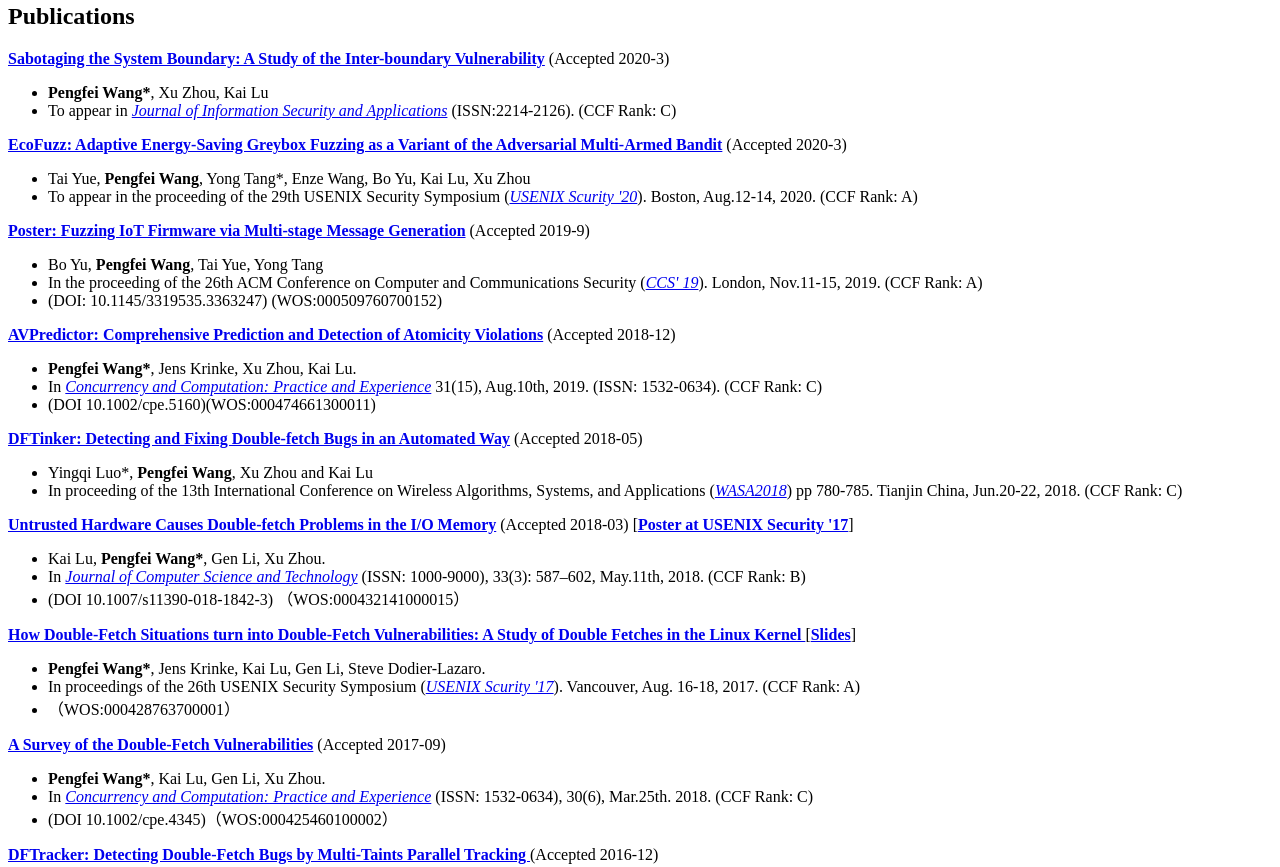
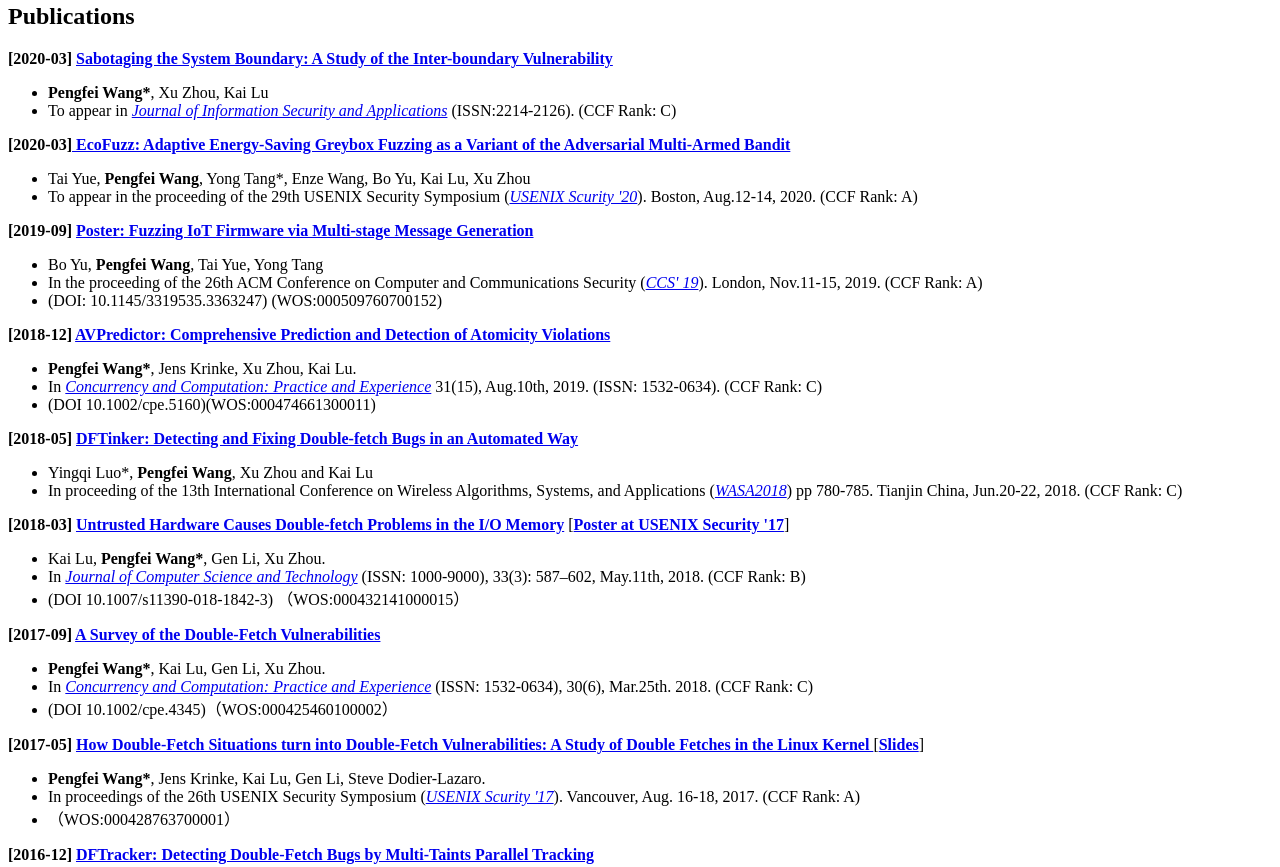
Before and after one commit to wpengfei/wpengfei.github.io, a plain HTML site: page index.html in a window 1280 px wide. Shown: the part 1116-1983 px from the top of the page. Drawn offline with Linux system fonts and the light colour scheme.

Commit message:
date format

```diff
--- a/index.html
+++ b/index.html
@@ -8,8 +8,8 @@
 <body>
 <h1><img src="王鹏飞2.jpg" alt="" name="imgPlaceHolder" width="351" height="421" id="imgPlaceHolder" align="texttop" /></h1>
 <h1><strong>Pengfei Wang (王鹏飞)</strong> @NUDT</h1>
-<p> <strong>Assistant Professor of <em>Department of Network and Cyber Security, </em></strong><em><strong>National University of Defense Technology</strong></em><strong>, Changsha, China.</strong></p>
-<p><strong>Researcher of <em>Intelligent and Parallel Analysis of Software Security Lab</em> (iPass Lab) of Hunan Province.</strong></p>
+<p> <strong>Assistant Professor of <em>Department of Network and Cyber Security, </em></strong><em><strong>National University of Defense Technology</strong></em><strong>.</strong></p>
+<p><strong>Researcher of <em>Intelligent and Parallel Analysis of Software Security Key Lab</em>  (iPASS) of Hunan Province.</strong></p>
 <p><strong>Member of <em><a href="http://www.hunter-ht.cn/home/#">Hunter Security Group</a></em>.</strong></p>
 <h2><br />
 Contact<strong>：</strong></h2>
@@ -35,55 +35,54 @@
   <li>2018, reviewer of Software Quality Journal (ISSN 1573-1367)</li>
 </ul>
 <h2>Publications</h2>
-<p><strong><a href="iothunter-final.pdf">Sabotaging the System Boundary: A Study of the Inter-boundary Vulnerability</a></strong> (Accepted 2020-3)</p>
+<p><strong>[2020-03] <a href="iothunter-final.pdf">Sabotaging the System Boundary: A Study of the Inter-boundary Vulnerability</a></strong></p>
 <ul>
   <li><strong>Pengfei Wang*</strong>, Xu Zhou,  Kai Lu</li>
   <li>To appear in <a href="https://www.sciencedirect.com/journal/journal-of-information-security-and-applications"><em>Journal of Information Security and Applications</em></a> (ISSN:2214-2126). (CCF Rank: C)</li>
 </ul>
-<p><strong><a href="sec20fall-final226.pdf">EcoFuzz: Adaptive Energy-Saving Greybox Fuzzing as a Variant of the Adversarial Multi-Armed Bandit</a></strong> (Accepted 2020-3)</p>
+<p><strong>[2020-03]<a href="iothunter-final.pdf"> EcoFuzz: Adaptive Energy-Saving Greybox Fuzzing as a Variant of the Adversarial Multi-Armed Bandit</a></strong></p>
 <ul>
   <li>Tai Yue, <strong>Pengfei Wang</strong>, Yong Tang*, Enze Wang, Bo Yu, Kai Lu, Xu Zhou</li>
   <li>To appear in the proceeding of the 29th USENIX Security Symposium (<a href="https://www.usenix.org/conference/usenixsecurity17"><em>USENIX Scurity '20</em></a>). Boston, Aug.12-14, 2020. (CCF Rank: A)</li>
 </ul>
 
-<p><strong><a href="iothunter-final.pdf">Poster: Fuzzing IoT Firmware via Multi-stage Message Generation</a></strong> (Accepted 2019-9)</p>
+<p><strong>[2019-09] <a href="iothunter-final.pdf">Poster: Fuzzing IoT Firmware via Multi-stage Message Generation</a></strong></p>
 <ul>
   <li>Bo Yu, <strong>Pengfei Wang</strong>, Tai Yue, Yong Tang</li>
   <li>In the proceeding of the 26th ACM Conference on Computer and Communications Security (<a href="https://www.sigsac.org/ccs/CCS2019/"><em>CCS' 19</em></a>). London, Nov.11-15, 2019. (CCF Rank: A)</li>
   <li>(DOI: 10.1145/3319535.3363247) (WOS:000509760700152)</li>
 </ul>
-<p><a href="cpe19-accepted.pdf"><strong>AVPredictor: Comprehensive Prediction and Detection of Atomicity Violations</strong></a> (Accepted 2018-12) </p>
+<p><strong>[2018-12] </strong><a href="cpe19-accepted.pdf"><strong>AVPredictor: Comprehensive Prediction and Detection of Atomicity Violations</strong></a></p>
 <ul>
   <li><strong>Pengfei Wang*</strong>, Jens Krinke, Xu Zhou, Kai Lu.</li>
   <li>In <a href="https://onlinelibrary.wiley.com/journal/15320634"><em>Concurrency and Computation: Practice and Experience</em></a> 31(15), Aug.10th, 2019. (ISSN: <span id="issn2">1532-0634</span>). (CCF Rank: C)</li>
   <li>(DOI  10.1002/cpe.5160)(WOS:000474661300011)</li>
 
 </ul>
-<p><a href="wasa2018.pdf"><strong>DFTinker: Detecting and Fixing Double-fetch Bugs in an Automated Way</strong></a>  (Accepted 2018-05) </p>
+<p><strong>[2018-05] </strong><a href="sec20fall-final226.pdf"><strong>DFTinker: Detecting and Fixing Double-fetch Bugs in an Automated Way</strong></a></p>
 <ul>
   <li>Yingqi Luo*, <strong>Pengfei Wang</strong>, Xu Zhou and Kai Lu</li>
   <li>In proceeding of the 13th International Conference on Wireless Algorithms, Systems, and Applications (<a href="http://wasa-conference.org/WASA2018/"><em>WASA2018</em></a>) pp 780-785. Tianjin China, Jun.20-22, 2018. (CCF Rank: C)</li>
 </ul>
-<p><a href="jcst-final.pdf"><strong>Untrusted Hardware Causes Double-fetch Problems in the I/O Memory</strong></a> (Accepted 2018-03) [<a href="conference_poster_final-2.pdf"><strong>Poster at USENIX Security '17</strong></a>]</p>
+<p><strong>[2018-03] </strong><a href="jcst-final.pdf"><strong>Untrusted Hardware Causes Double-fetch Problems in the I/O Memory</strong></a> [<a href="conference_poster_final-2.pdf"><strong>Poster at USENIX Security '17</strong></a>]</p>
 <ul>
   <li> Kai Lu, <strong>Pengfei Wang*</strong>, Gen Li, Xu Zhou.</li>
   <li>In <a href="http://jcst.ict.ac.cn:8080/jcst/EN/volumn/home.shtml"><em>Journal of Computer Science and Technology</em></a> (ISSN: 1000-9000), 33(3): 587–602, May.11th, 2018.  (CCF Rank: B)</li>
   <li>(DOI  10.1007/s11390-018-1842-3) （WOS:000432141000015）</li>
 </ul>
-<p><a href="https://www.usenix.org/system/files/conference/usenixsecurity17/sec17-wang.pdf"><strong>How Double-Fetch Situations turn into Double-Fetch Vulnerabilities: A Study of Double Fetches in the Linux Kernel </strong></a>[<a href="track1-double fetch.pptx"><strong>Slides</strong></a>]</p>
-<ul>
-  <li><strong>Pengfei Wang*</strong>, Jens Krinke, Kai Lu, Gen Li, Steve Dodier-Lazaro.
-  </li>
-  <li>In proceedings of the 26th USENIX Security Symposium (<a href="https://www.usenix.org/conference/usenixsecurity17"><em>USENIX Scurity '17</em></a>). Vancouver, Aug. 16-18, 2017. (CCF Rank: A)</li>
-  <li>（WOS:000428763700001）</li>
-</ul>
-<p><a href="cpedoc-accepted.pdf"><strong>A Survey of the Double-Fetch Vulnerabilities</strong></a> (Accepted 2017-09)</p>
+<p><strong>[2017-09] </strong><a href="cpedoc-accepted.pdf"><strong>A Survey of the Double-Fetch Vulnerabilities</strong></a></p>
 <ul>
   <li><strong>Pengfei Wang*</strong>, Kai Lu, Gen Li, Xu Zhou.</li>
   <li>In <a href="https://onlinelibrary.wiley.com/journal/15320634"><em>Concurrency and Computation: Practice and Experience</em></a> (ISSN: <span id="issn">1532-0634</span>), 30(6), Mar.25th. 2018. (CCF Rank: C)</li>
   <li> (DOI 10.1002/cpe.4345)（WOS:000425460100002）</li>
 </ul>
-<p><a href="fcs-final.pdf"><strong>DFTracker: Detecting Double-Fetch Bugs by Multi-Taints Parallel Tracking </strong></a>(Accepted 2016-12) </p>
+<p><strong>[2017-05] </strong><a href="https://www.usenix.org/system/files/conference/usenixsecurity17/sec17-wang.pdf"><strong>How Double-Fetch Situations turn into Double-Fetch Vulnerabilities: A Study of Double Fetches in the Linux Kernel </strong></a>[<a href="track1-double fetch.pptx"><strong>Slides</strong></a>]</p>
+<ul>
+  <li><strong>Pengfei Wang*</strong>, Jens Krinke, Kai Lu, Gen Li, Steve Dodier-Lazaro. </li>
+  <li>In proceedings of the 26th USENIX Security Symposium (<a href="https://www.usenix.org/conference/usenixsecurity17"><em>USENIX Scurity '17</em></a>). Vancouver, Aug. 16-18, 2017. (CCF Rank: A)</li>
+  <li>（WOS:000428763700001）</li>
+</ul>
+<p><strong>[2016-12] </strong><a href="fcs-final.pdf"><strong>DFTracker: Detecting Double-Fetch Bugs by Multi-Taints Parallel Tracking</strong></a></p>
 <ul>
   <li><strong>Pengfei Wang*</strong>, Kai Lu, Gen Li, Xu Zhou.</li>
   <li>In <em><a href="http://journal.hep.com.cn/fcs/EN/2095-2228/current.shtml">Frontier of Computer Science</a></em> 13(2), pp:247–263. April 11th, 2019. (ISSN: 2095-2236) (CCF Rank: C)</li>
```
